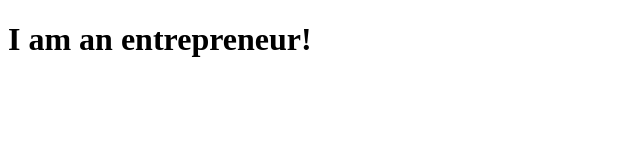
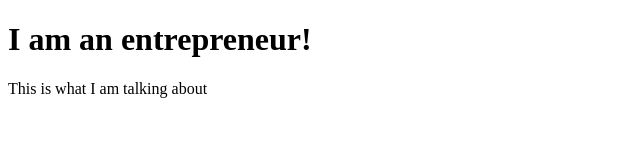
Before and after one commit to sleeklabs/smaplerepo, a plain HTML site: page page1.html in a window 1280 px wide. Shown: the whole page, without its empty margins (0-640 px from the left). Drawn offline with Linux system fonts and the light colour scheme.

Commit message:
new paragram added to Page2.html

```diff
--- a/page1.html
+++ b/page1.html
@@ -5,5 +5,6 @@
 </head>
 <body>
 	<h1>I am an entrepreneur!</h1>
+	<p>This is what I am talking about</p>
 </body>
 </html>
```
